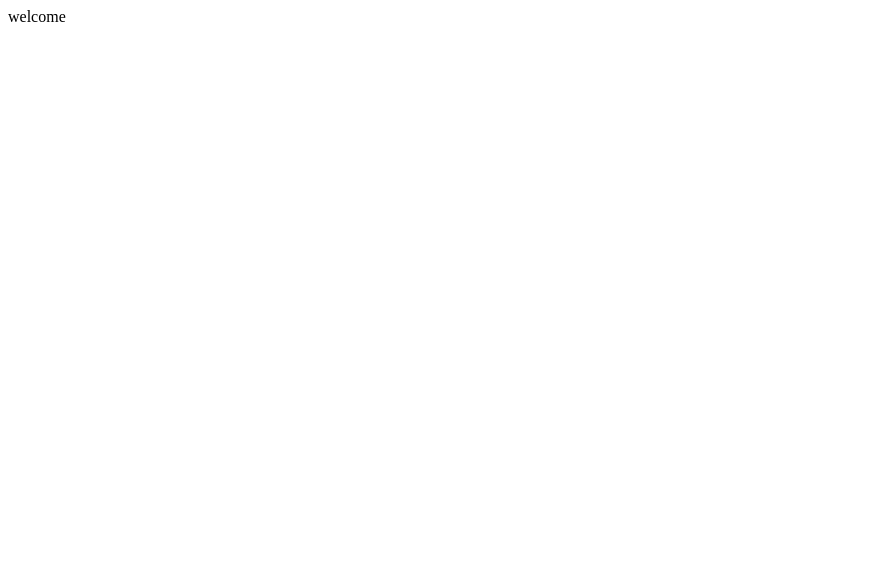
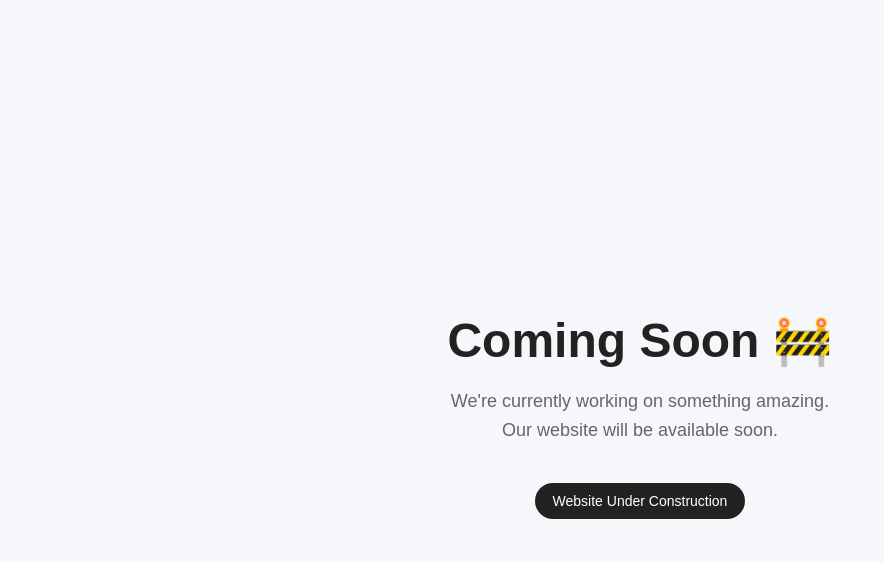
Before and after one commit to SubashPds/Pashupatihotelviews, a plain HTML site: page index.html in a window 1280 px wide. Shown: the whole page, without its empty margins (0-884 px from the left). Drawn offline with Linux system fonts and the light colour scheme.

Commit message:
Create 'Coming Soon' page with styles
Added a 'Coming Soon' page with styling and content.

```diff
--- a/index.html
+++ b/index.html
@@ -1,2 +1,71 @@
+<!DOCTYPE html>
+<html lang="en">
+<head>
+    <meta charset="UTF-8">
+    <meta name="viewport" content="width=device-width, initial-scale=1.0">
 
-<p>welcome</p>
+    <title>Coming Soon</title>
+
+    <style>
+        * {
+            box-sizing: border-box;
+        }
+
+        body {
+            margin: 0;
+            min-height: 100vh;
+            display: flex;
+            align-items: center;
+            justify-content: center;
+            font-family: Arial, sans-serif;
+            background: #f5f7fa;
+            color: #222;
+            text-align: center;
+        }
+
+        .container {
+            max-width: 600px;
+            padding: 40px;
+        }
+
+        h1 {
+            font-size: 48px;
+            margin-bottom: 15px;
+        }
+
+        p {
+            font-size: 18px;
+            color: #666;
+            line-height: 1.6;
+        }
+
+        .badge {
+            display: inline-block;
+            margin-top: 20px;
+            padding: 10px 18px;
+            border-radius: 30px;
+            background: #222;
+            color: white;
+            font-size: 14px;
+        }
+    </style>
+</head>
+
+<body>
+
+<div class="container">
+    <h1>Coming Soon 🚧</h1>
+
+    <p>
+        We're currently working on something amazing.
+        <br>
+        Our website will be available soon.
+    </p>
+
+    <div class="badge">
+        Website Under Construction
+    </div>
+</div>
+
+</body>
+</html>
```
